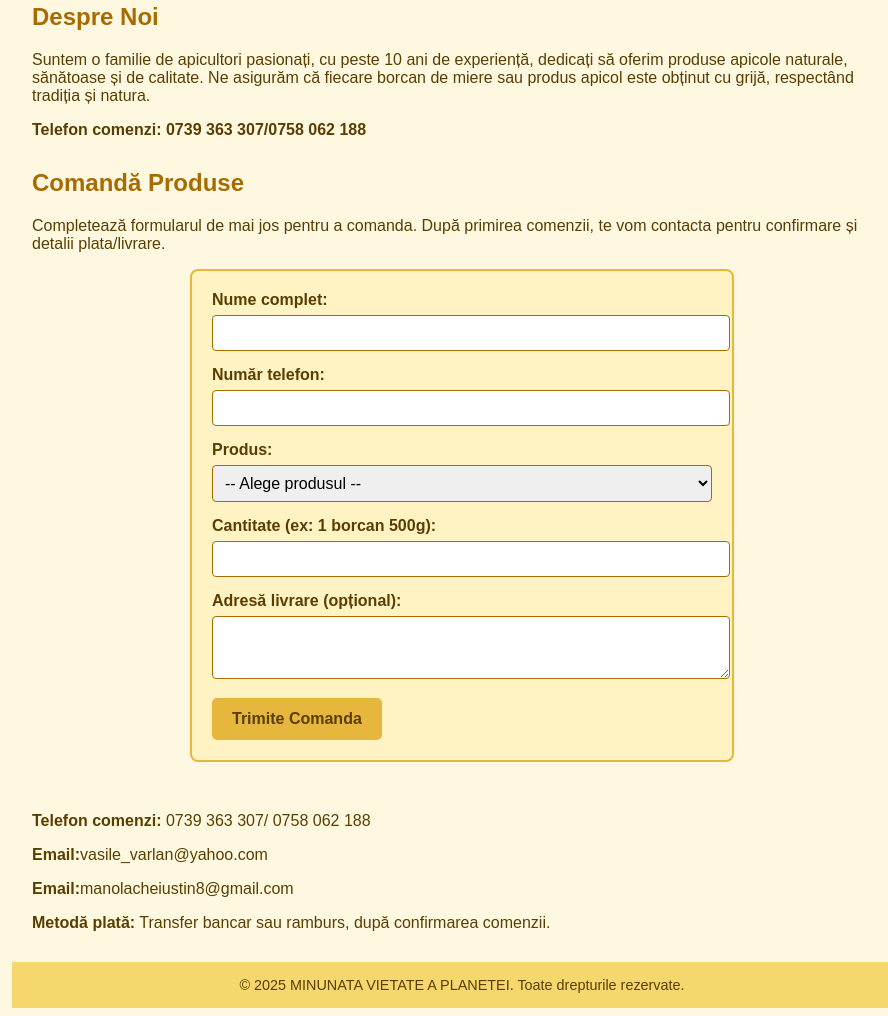
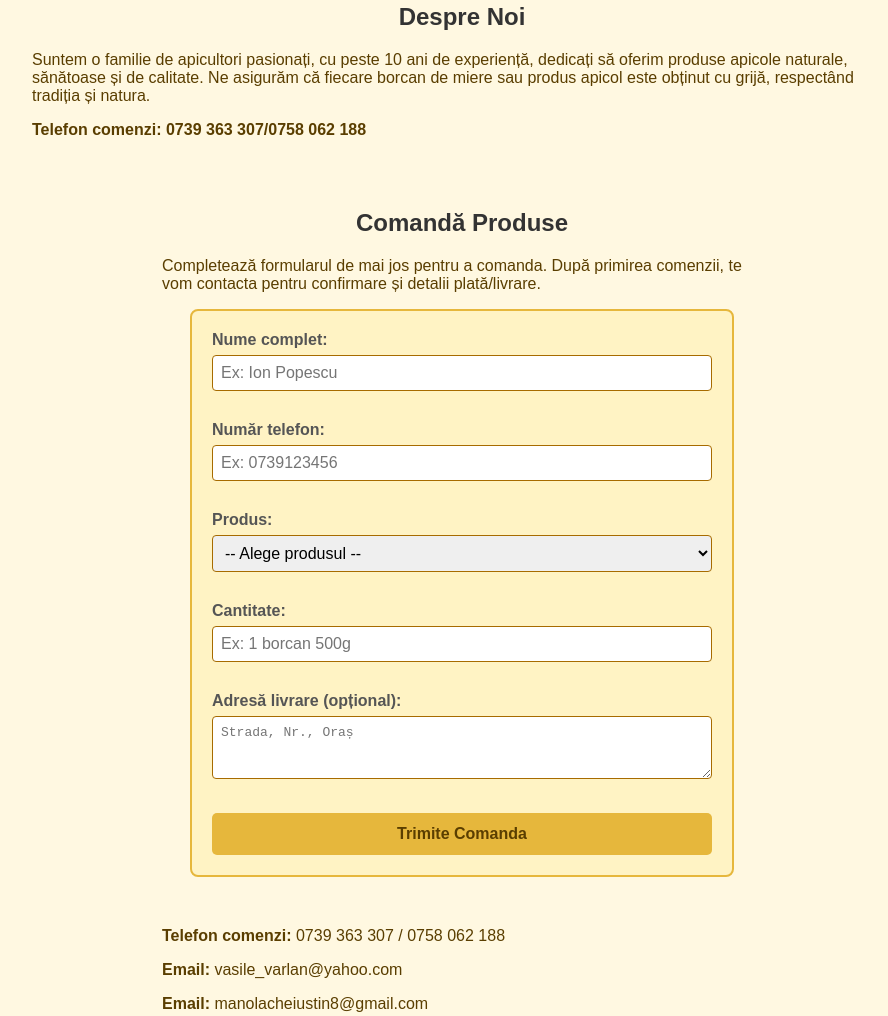
Before and after one commit to manolacheiustin8-dev/mierea-este-un-medicament, a plain HTML site: page index.html in a window 1280 px wide. Shown: the part 1725-2741 px from the top of the page, without its empty margins (178-1066 px from the left). Drawn offline with Linux system fonts and the light colour scheme.

Commit message:
Add files via upload

```diff
--- a/index.html
+++ b/index.html
@@ -224,14 +224,20 @@
 
  <section id="contact">
   <h2>Comandă Produse</h2>
-  <p>Completează formularul de mai jos pentru a comanda. După primirea comenzii, te vom contacta pentru confirmare și detalii plata/livrare.</p>
-  <form action="mailto:adresa.ta@email.com" method="post" enctype="text/plain">
+  <p>Completează formularul de mai jos pentru a comanda. După primirea comenzii, te vom contacta pentru confirmare și detalii plată/livrare.</p>
+
+  <form id="comandaProfesional" action="https://formspree.io/f/your-form-id" method="POST" autocomplete="on">
+    <div class="form-group">
       <label for="nume">Nume complet:</label>
-    <input type="text" id="nume" name="nume" required />
+      <input type="text" id="nume" name="nume" placeholder="Ex: Ion Popescu" required>
+    </div>
 
+    <div class="form-group">
       <label for="telefon">Număr telefon:</label>
-    <input type="tel" id="telefon" name="telefon" required />
+      <input type="tel" id="telefon" name="telefon" placeholder="Ex: 0739123456" required>
+    </div>
 
+    <div class="form-group">
       <label for="produs">Produs:</label>
       <select id="produs" name="produs" required>
         <option value="">-- Alege produsul --</option>
@@ -243,19 +249,86 @@
         <option value="Polen">Polen</option>
         <option value="Propolis">Propolis</option>
       </select>
+    </div>
 
-    <label for="cantitate">Cantitate (ex: 1 borcan 500g):</label>
-    <input type="text" id="cantitate" name="cantitate" required />
+    <div class="form-group">
+      <label for="cantitate">Cantitate:</label>
+      <input type="text" id="cantitate" name="cantitate" placeholder="Ex: 1 borcan 500g" required>
+    </div>
 
+    <div class="form-group">
       <label for="adresa">Adresă livrare (opțional):</label>
-    <textarea id="adresa" name="adresa" rows="3"></textarea>
+      <textarea id="adresa" name="adresa" rows="3" placeholder="Strada, Nr., Oraș"></textarea>
+    </div>
 
     <button type="submit">Trimite Comanda</button>
+    <div class="success-message" id="successMessage">Comanda a fost trimisă cu succes!</div>
   </form>
-  <p><strong>Telefon comenzi:</strong> 0739 363 307/ 0758 062 188</p>
-  <p><strong>Email:</strong>vasile_varlan@yahoo.com </p>
-  <p><strong>Email:</strong>manolacheiustin8@gmail.com </p>
+
+  <p><strong>Telefon comenzi:</strong> 0739 363 307 / 0758 062 188</p>
+  <p><strong>Email:</strong> vasile_varlan@yahoo.com</p>
+  <p><strong>Email:</strong> manolacheiustin8@gmail.com</p>
   <p><strong>Metodă plată:</strong> Transfer bancar sau ramburs, după confirmarea comenzii.</p>
+
+  <style>
+    #contact { font-family: Arial, sans-serif; max-width: 600px; margin: auto; padding: 20px; }
+    h2 { text-align: center; color: #333; }
+    .form-group { margin-bottom: 15px; }
+    label { display: block; margin-bottom: 5px; font-weight: bold; color: #555; }
+    input, select, textarea {
+      width: 100%;
+      padding: 10px;
+      border-radius: 6px;
+      border: 1px solid #ccc;
+      font-size: 14px;
+      box-sizing: border-box;
+    }
+    button {
+      width: 100%;
+      padding: 12px;
+      background-color: #28a745;
+      color: #fff;
+      border: none;
+      border-radius: 8px;
+      font-size: 16px;
+      cursor: pointer;
+      transition: 0.3s;
+    }
+    button:hover { background-color: #218838; }
+    .success-message {
+      display: none;
+      margin-top: 10px;
+      text-align: center;
+      font-weight: bold;
+      color: #28a745;
+    }
+  </style>
+
+  <script>
+    const form = document.getElementById('comandaProfesional');
+    const successMessage = document.getElementById('successMessage');
+
+    form.addEventListener('submit', function(event) {
+      event.preventDefault();
+      const formData = new FormData(form);
+
+      fetch(form.action, {
+        method: form.method,
+        body: formData,
+        headers: { 'Accept': 'application/json' }
+      }).then(response => {
+        if (response.ok) {
+          form.reset();
+          successMessage.style.display = 'block';
+          setTimeout(() => { successMessage.style.display = 'none'; }, 5000);
+        } else {
+          alert("Oops! Ceva nu a mers, încearcă din nou.");
+        }
+      }).catch(error => {
+        alert("Oops! Ceva nu a mers, încearcă din nou.");
+      });
+    });
+  </script>
 </section>
 
 <footer>
```
Lines whose indentation alone changed are shown as unchanged.
